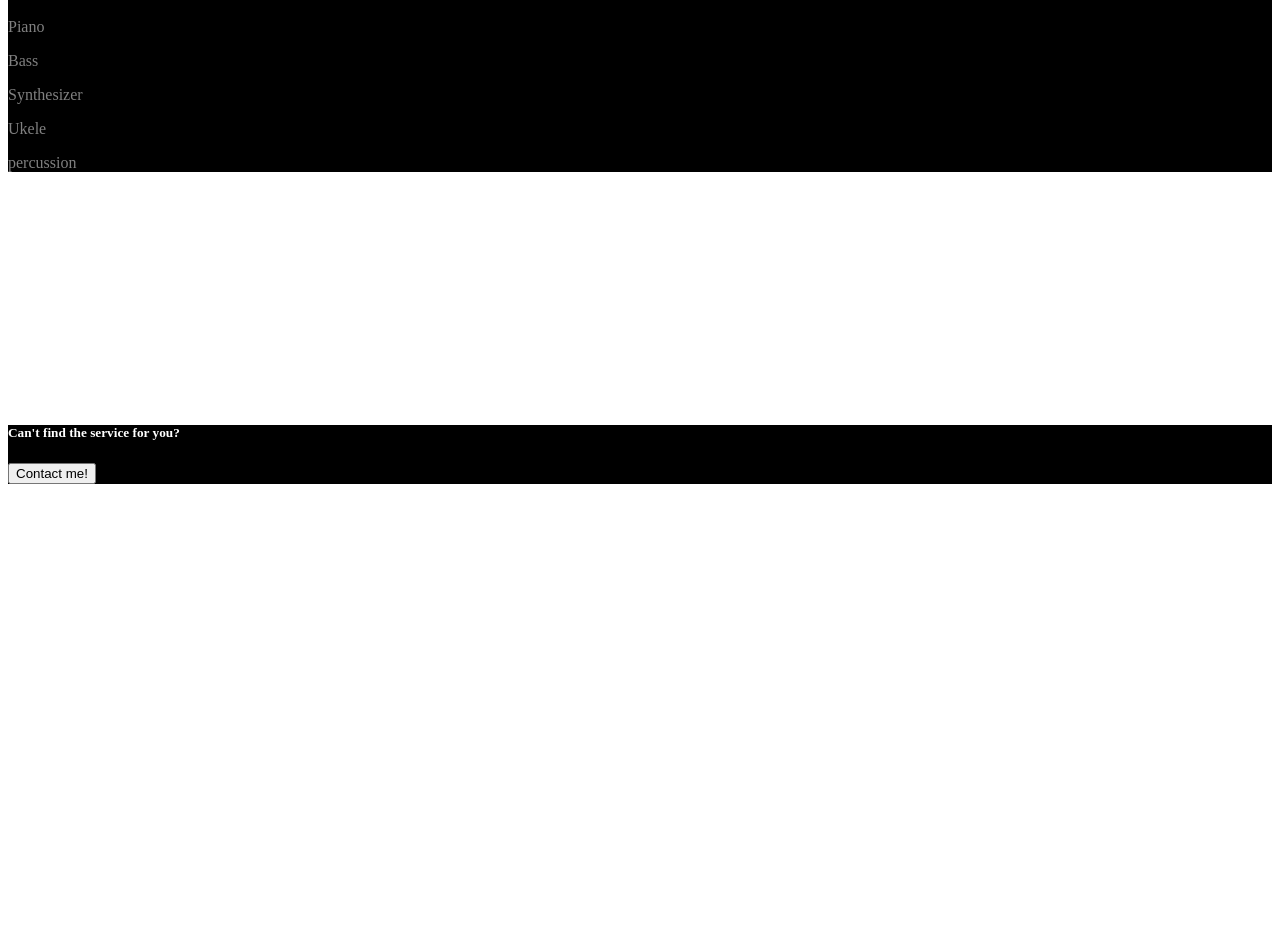
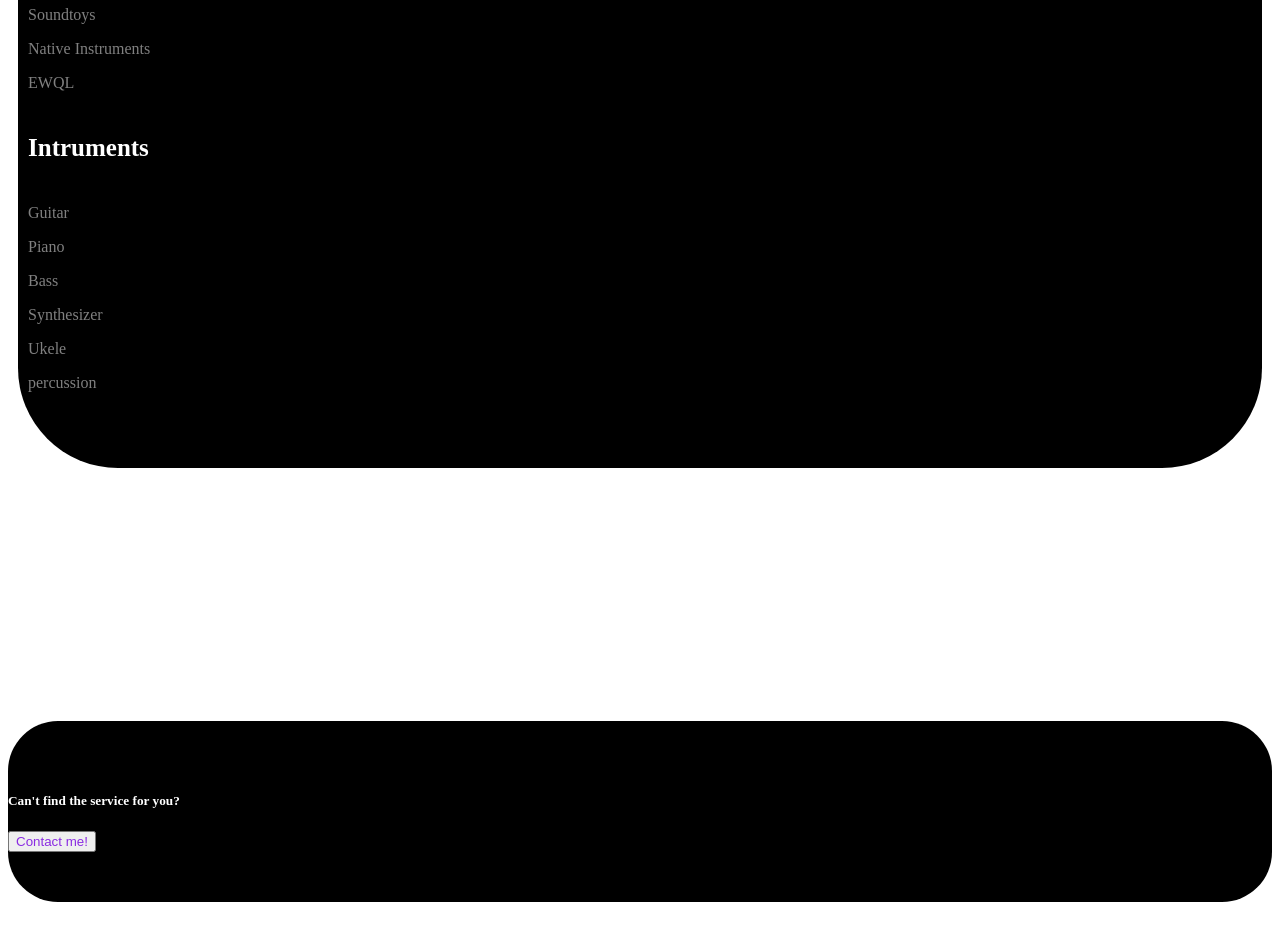
Before and after one commit to harrycor/music-production-portfolio, a React app: page /services in a window 1280 px wide. Shown: the part 6987-7927 px from the top of the page. Built offline with nearby package versions, Linux system fonts and the light colour scheme.

Commit message:
some services styling added work page

```diff
--- a/src/client/App.tsx
+++ b/src/client/App.tsx
@@ -3,6 +3,7 @@
 import { BrowserRouter, Routes, Route } from "react-router-dom";
 import Home from "./pages/Home";
 import Services from "./pages/Services";
+import Work from "./pages/Work";
 
 const App = () => {
   return (
@@ -10,6 +11,7 @@
       <Routes>
         <Route path="/" element={<Home />} />
         <Route path="/services" element={<Services />} />
+        <Route path="/work" element={<Work />} />
       </Routes>
     </BrowserRouter>
   );
--- a/src/client/pages/Services.tsx
+++ b/src/client/pages/Services.tsx
@@ -69,15 +69,24 @@
         alt=""
         height={"100%"}
         width={"100%"}
-        style={{ position: "sticky", top:"0", zIndex: "-1" }}
+        style={{ position: "sticky", top: "0", zIndex: "-1" }}
       />
-      <div style={{ color: "white", paddingBottom: "35%"}}>
+      <div style={{ color: "white", paddingBottom: "30%" }}>
         <div
           className="services-container card text-center"
-          style={{ backgroundColor: "black" }}
+          style={{
+            backgroundColor: "black",
+            borderRadius: "100px",
+            marginLeft: "10px",
+            marginRight: "10px",
+            paddingBottom: "60px",
+            paddingTop: "50px",
+          }}
         >
           <div>
-            <h3 style={{ fontSize: "60px", paddingBottom:"10px" }}>Services</h3>
+            <h3 style={{ fontSize: "60px", paddingBottom: "10px" }}>
+              Services
+            </h3>
           </div>
           <div className="d-flex flex-wrap">
             <div className="d-flex flex-wrap justify-content-around col-12">
@@ -114,7 +123,17 @@
 
         <div
           className="studio-container card text-center"
-          style={{ backgroundColor: "black", marginTop:"45%" }}
+          style={{
+            backgroundColor: "black",
+            marginTop: "45%",
+            borderRadius: "100px",
+            marginLeft: "10px",
+            marginRight: "10px",
+            paddingBottom: "60px",
+            paddingTop: "50px",
+            paddingRight: "10px",
+            paddingLeft: "10px",
+          }}
         >
           <div>
             <h3 style={{ fontSize: "60px" }}>Studio</h3>
@@ -146,9 +165,22 @@
         </div>
         <div>
           <div className="d-flex flex-wrap justify-content-around col-12">
-            <div className="d-flex flex-wrap justify-content-center card-bodycol-5" style={{backgroundColor: "black", marginTop:"20%"}}>
-              <h5 className="col-12 text-center">Can't find the service for you?</h5>
-              <button className="btn btn-primary">Contact me!</button>
+            <div
+              className="d-flex flex-wrap justify-content-center card-bodycol-5"
+              style={{
+                backgroundColor: "black",
+                marginTop: "20%",
+                paddingTop: "50px",
+                paddingBottom: "50px",
+                borderRadius:"50px"
+              }}
+            >
+              <h5 className="col-12 text-center">
+                Can't find the service for you?
+              </h5>
+              <button className="btn btn-link" style={{ color: "blueviolet" }}>
+                Contact me!
+              </button>
             </div>
           </div>
         </div>
--- /dev/null
+++ b/src/client/pages/Work.tsx
@@ -0,0 +1,22 @@
+
+import * as React from "react";
+
+const Work = () => {
+    let backgroundImagePath = "/imgs/moog.jpg";
+
+    return(
+        <div>
+            <div>
+            <img
+        src={backgroundImagePath}
+        alt=""
+        height={"100%"}
+        width={"100%"}
+        style={{ position: "sticky", top: "0", zIndex: "-1" }}
+      />
+            </div>
+        </div>
+    )
+}
+
+export default Work;
```
Also changed, not shown: 2 other files (tests, documents, lock files or other folders).
